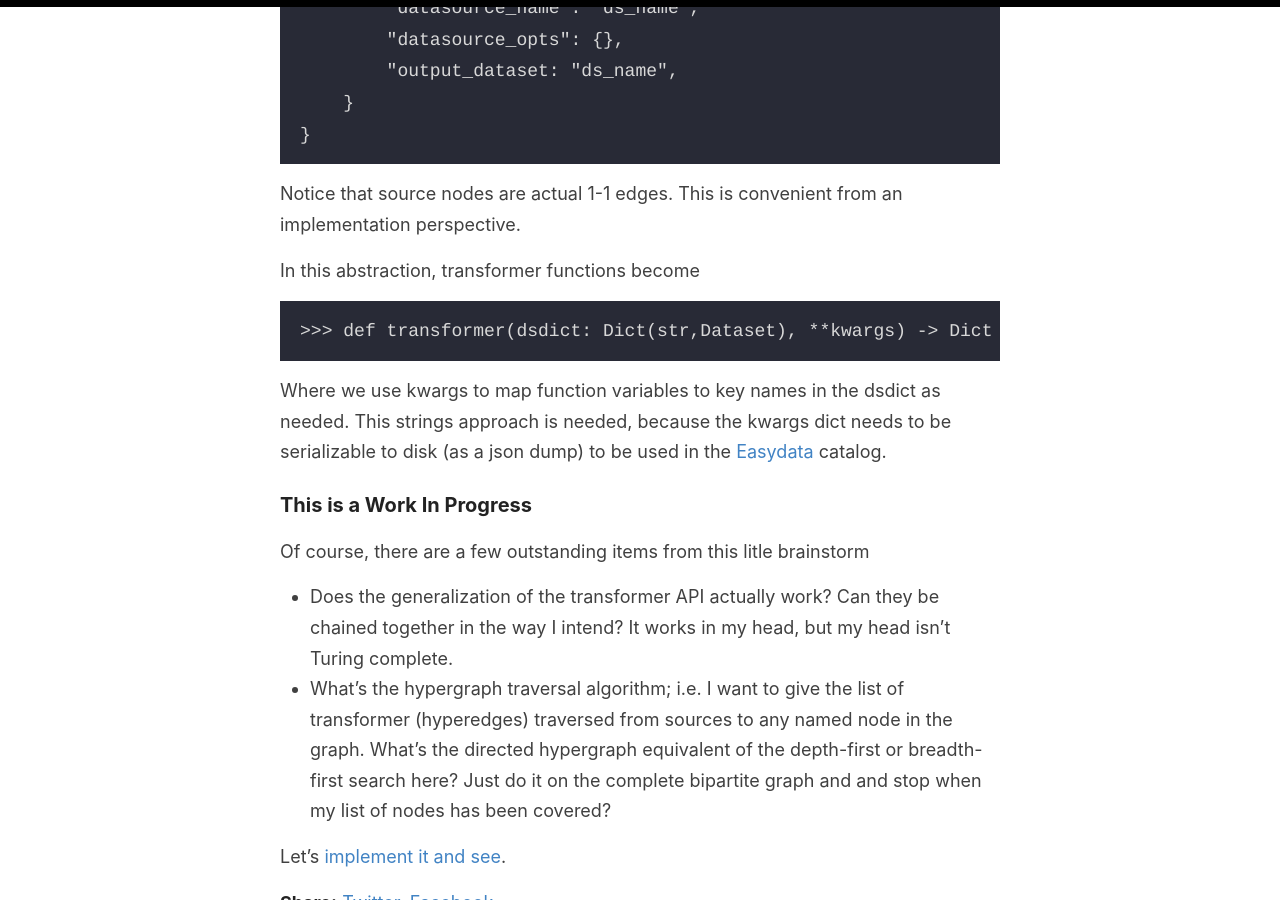
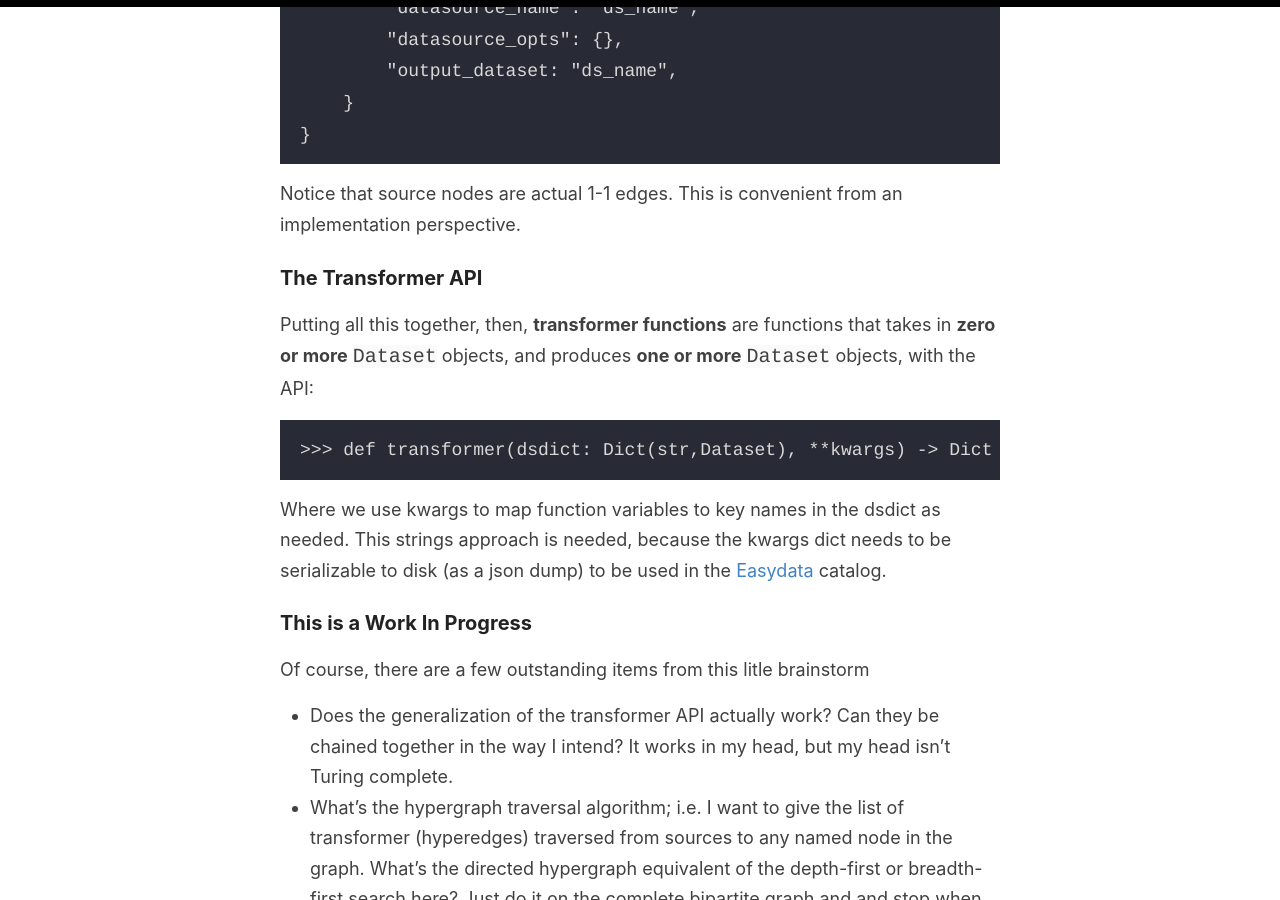
Before and after one commit to hackalog/hackalog.github.io, a Jekyll site: the page built from _posts/2020-03-30-dataset-dag.md, in a window 1280 px wide and 900 px high, scrolled down 3078 px. Built offline with Jekyll 4.4.1, drawn with Linux system fonts in a browser that asks for light colours.

Commit message:
call out the final API

````diff
--- a/_posts/2020-03-30-dataset-dag.md
+++ b/_posts/2020-03-30-dataset-dag.md
@@ -84,7 +84,8 @@ This will be serialized in the dataset catalog as:
 ```
 Notice that source nodes are actual 1-1 edges. This is convenient from an implementation perspective.
 
-In this abstraction, transformer functions become
+### The Transformer API
+Putting all this together, then, **transformer functions** are functions that takes in **zero or more** `Dataset` objects, and produces **one or more** `Dataset` objects, with the API:
 ```
 >>> def transformer(dsdict: Dict(str,Dataset), **kwargs) -> Dict(str,Dataset)
 ```
````
